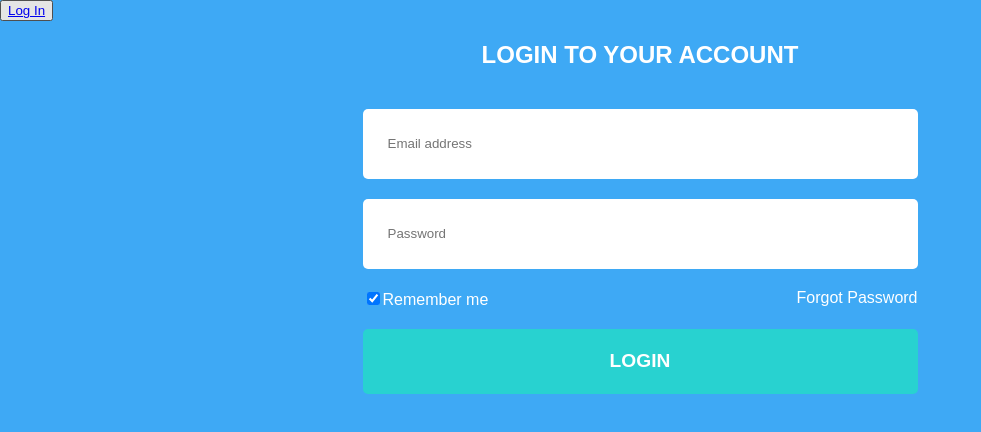
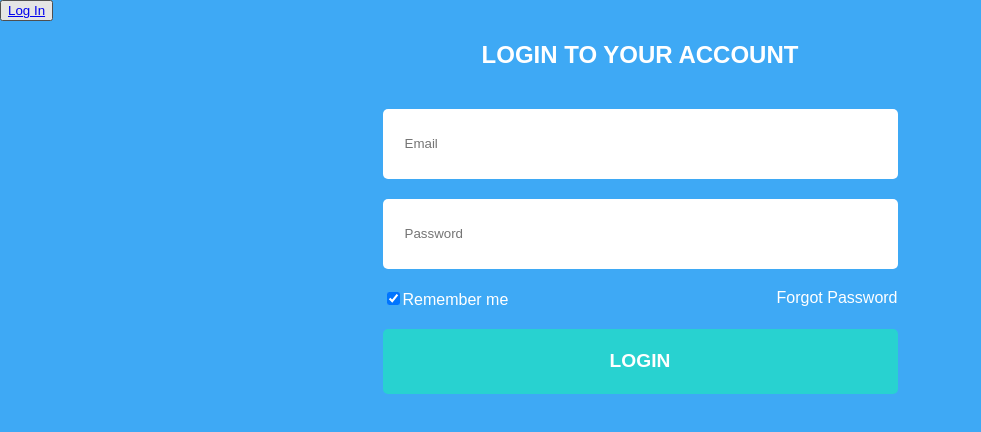
Before and after one commit to MMMorpheus/Form, a React (Create React App) app: page /log_in in a window 1280 px wide. Shown: the top 432 px of the page, without its empty margins (0-981 px from the left). Built offline with nearby package versions, Linux system fonts and the light colour scheme.

Commit message:
Some pretty fix

```diff
--- a/package.json
+++ b/package.json
@@ -6,6 +6,7 @@
     "@testing-library/jest-dom": "^5.16.5",
     "@testing-library/react": "^13.4.0",
     "@testing-library/user-event": "^13.5.0",
+    "animate.css": "^4.1.1",
     "classnames": "^2.3.2",
     "formik": "^2.2.9",
     "react": "^18.2.0",
--- /dev/null
+++ b/src/components/Input/InputWithError.js
@@ -0,0 +1,26 @@
+import React from 'react';
+import { Field, ErrorMessage } from 'formik';
+import style from './InputWithError.module.css'
+import cx from 'classnames'
+
+const InputWithError = ({name, type, placeholder}) => {
+
+
+    return (
+        <label className={style.containerForErrorMessage}>
+            <Field name={name}>
+                {({field, form, meta}) => {
+                    const cssForInput = cx(style.textInput, {
+                        [style.invalid]: meta.touched && meta.error,
+                        [style.valid]: meta.touched && !meta.error})
+
+                    return (
+                    <input type={type}  {...field} className={cssForInput} placeholder={placeholder}/>
+                )}}
+            </Field>
+            <ErrorMessage name={name} component="div" className={style.errorMessage}/>
+            </label>
+    );
+}
+
+export default InputWithError;
--- /dev/null
+++ b/src/components/Input/InputWithError.module.css
@@ -0,0 +1,35 @@
+.textInput{
+    width: 100%;
+    box-sizing: border-box;
+    border: none;
+    border-radius: 5px;
+    height: 70px;
+    text-indent: 20px;
+
+    margin: 20px 0 0 0;
+}
+
+.valid {
+    border: 2px solid  rgb(141, 238, 154);
+}
+
+.invalid {
+    border: 2px solid rgb(238, 141, 141);
+}
+
+.containerForErrorMessage{
+    position: relative;
+}
+.errorMessage {
+    position: absolute;
+    left: 102%;
+    bottom: -150%;
+    width: 150px;
+    height: 70px;
+    border-radius: 5px;
+    border: 1px solid red;
+    background-color: rgb(238, 141, 141);
+    display: flex;
+    align-items: center;
+    justify-content: center;
+}
--- a/src/components/LogIn/LogIn.js
+++ b/src/components/LogIn/LogIn.js
@@ -1,8 +1,9 @@
 import React from 'react';
-import {Formik, Field, Form, ErrorMessage} from 'formik'
+import {Formik, Field, Form} from 'formik'
 import style from './LogIn.module.css'
 import { LOG_IN_SCHEMA } from '../../utils/validation/schemas';
-import cx from 'classnames'
+import InputWithError from '../Input/InputWithError';
+import SubmitBtn from '../SubmitBtn/SubmitBtn';
 
 const initialValues = {
     email: '',
@@ -14,40 +15,25 @@ const LogIn = () => {
 
     const formikSubmit = (values, formikBag) => {
         console.log(values)
-        console.log(formikBag)
         formikBag.resetForm()
     }
-
-    const {dirty, isValid} = Formik
-    const isValidCss = !dirty ? null : isValid ? style.ValidValue: style.InvalidValue;
-
-    const inputCSS = cx(style.TextInput, isValidCss)
 
     return (
         <article className={style.LoginComponent}>
             <h2>LOGIN TO YOUR ACCOUNT</h2>
             <Formik initialValues={initialValues} onSubmit={formikSubmit} validationSchema={LOG_IN_SCHEMA}>
-                {formikProps => {console.log(formikProps);
-                return (
                 <Form>
-                    <label className={style.ContainerForMessage}>
-                        <Field className={inputCSS} type='email' name='email' placeholder='Email address'/>
-                        <ErrorMessage name='email' component="div" className={style.ErrorMessage}/>
-                    </label>
-                    <label className={style.ContainerForMessage}>
-                        <Field className={style.TextInput} type='password' name='password' placeholder='Password'/>
-                        <ErrorMessage name='password' component="div" className={style.ErrorMessage}/>
-                    </label>
+                    <InputWithError name="email" type="text" placeholder="Email" />
+                    <InputWithError name="password" type="password" placeholder="Password"/>
                     <div className={style.miniWrapper}>
                         <label>
-                        <Field type='checkbox' name='rememberMeToggle' />
-                            Remember me
+                            <Field type='checkbox' name='rememberMeToggle' />
+                                Remember me
                         </label>
                         <a>Forgot Password</a>
                     </div>
-                    <button className={style.submitBTN} type='onSubmit'>LOGIN</button>
-                </Form>)
-                }}
+                    <SubmitBtn type='onSubmit' innerText="LOGIN"/>
+                </Form>
             </Formik>
         </article>
     );
--- a/src/components/LogIn/LogIn.module.css
+++ b/src/components/LogIn/LogIn.module.css
@@ -9,24 +9,8 @@
     color: white;
     display: flex;
     flex-direction: column;
-}
-
-.TextInput {
-    width: 100%;
-    border: none;
-    border-radius: 5px;
-    height: 70px;
-    padding-left: 25px;
+    justify-content: space-around;
     box-sizing: border-box;
-    margin: 20px 0 0 0;
-}
-
-.Invalid {
-    border: 2px solid rgb(238, 141, 141);
-}
-
-.Valid {
-    border: 2px solid  rgb(141, 238, 154);
 }
 
 .miniWrapper{
@@ -34,31 +18,3 @@
     justify-content: space-between;
     margin: 20px 0;
 }
-
-.submitBTN{
-    width: 100%;
-    height: 65px;
-    border-radius: 5px;
-    border: none;
-    background-color: var(--button-color);
-    color: inherit;
-    font-size: 1.2em;
-    font-weight: 600;
-}
-
-.ContainerForMessage{
-    position: relative;
-}
-.ErrorMessage {
-    position: absolute;
-    left: 102%;
-    bottom: -150%;
-    width: 150px;
-    height: 70px;
-    border-radius: 5px;
-    border: 1px solid red;
-    background-color: rgb(238, 141, 141);
-    display: flex;
-    align-items: center;
-    justify-content: center;
-}
--- a/src/components/SignUp/SignUp.js
+++ b/src/components/SignUp/SignUp.js
@@ -30,12 +30,30 @@ const SignUp = () => {
             <Formik initialValues={initialValues} onSubmit={formikSubmit} validationSchema={SIGN_UP_SCHEMA}>
                 <Form>
                     <div className={style.TextInputContainer}>
+                        <label className={style.ContainerForMessage}>
                             <Field className={style.TextInput} name='firstName' placeholder='First name' />
+                            <ErrorMessage name='firstName' component="div" className={style.ErrorMessage}/>
+                        </label>
+                        <label className={style.ContainerForMessage}>
                             <Field className={style.TextInput} name='lastName' placeholder='Last name' />
+                            <ErrorMessage name='lastName' component="div" className={style.ErrorMessage}/>
+                        </label>
+                        <label className={style.ContainerForMessage}>
                             <Field className={style.TextInput} name='displayName' placeholder='Display name' />
+                            <ErrorMessage name='displayName' component="div" className={style.ErrorMessage}/>
+                        </label>
+                        <label className={style.ContainerForMessage}>
                             <Field className={style.TextInput} name='email' placeholder='Email Address' />
+                            <ErrorMessage name='email' component="div" className={style.ErrorMessage}/>
+                        </label>
+                        <label className={style.ContainerForMessage}>
                             <Field className={style.TextInput} name='password' type='password'  placeholder='Password' />
+                            <ErrorMessage name='password' component="div" className={style.ErrorMessage}/>
+                        </label>
+                        <label className={style.ContainerForMessage}>
                             <Field className={style.TextInput} name='passConfirmation' type='password'  placeholder='Password Confirmation' />
+                            <ErrorMessage name='passConfirmation' component="div" className={style.ErrorMessage}/>
+                        </label>
                     </div>
                     <div className={style.RadioContainer}>
                         <label>
--- a/src/components/SignUp/SignUp.module.css
+++ b/src/components/SignUp/SignUp.module.css
@@ -34,15 +34,16 @@
     display: flex;
     flex-wrap: wrap;
     justify-content: space-between;
+    box-sizing: border-box;
 }
 
 .TextInput{
-    width: 42%;
+    width: 240px;
     border: none;
     border-radius: 5px;
     height: 70px;
     padding-left: 25px;
-    margin: 10px 0;
+    margin: 20px 0;
 }
 
 .RadioContainer {
@@ -83,3 +84,22 @@
     font-size: 1.2em;
     font-weight: 600;
 }
+
+.ContainerForMessage{
+    position: relative;
+    padding: 0;
+}
+
+.ErrorMessage {
+    position: absolute;
+    /* left: 102%;
+    bottom: -150%; */
+    width: 150px;
+    height: 70px;
+    border-radius: 5px;
+    border: 1px solid red;
+    background-color: rgb(238, 141, 141);
+    display: flex;
+    align-items: center;
+    justify-content: center;
+}
--- /dev/null
+++ b/src/components/SubmitBtn/SubmitBtn.js
@@ -0,0 +1,10 @@
+import React from 'react';
+import style from './SubmitBtn.module.css'
+
+const SubmitBtn = ({type, innerText}) => {
+    return (
+        <button type={type} className={style.submitBtn}>{innerText}</button>
+    );
+}
+
+export default SubmitBtn;
--- /dev/null
+++ b/src/components/SubmitBtn/SubmitBtn.module.css
@@ -0,0 +1,10 @@
+.submitBtn{
+    width: 100%;
+    height: 65px;
+    border-radius: 5px;
+    border: none;
+    background-color: var(--button-color);
+    color: inherit;
+    font-size: 1.2em;
+    font-weight: 600;
+}
```
Also changed, not shown: 1 other file (tests, documents, lock files or other folders). Lines whose indentation alone changed are shown as unchanged.
